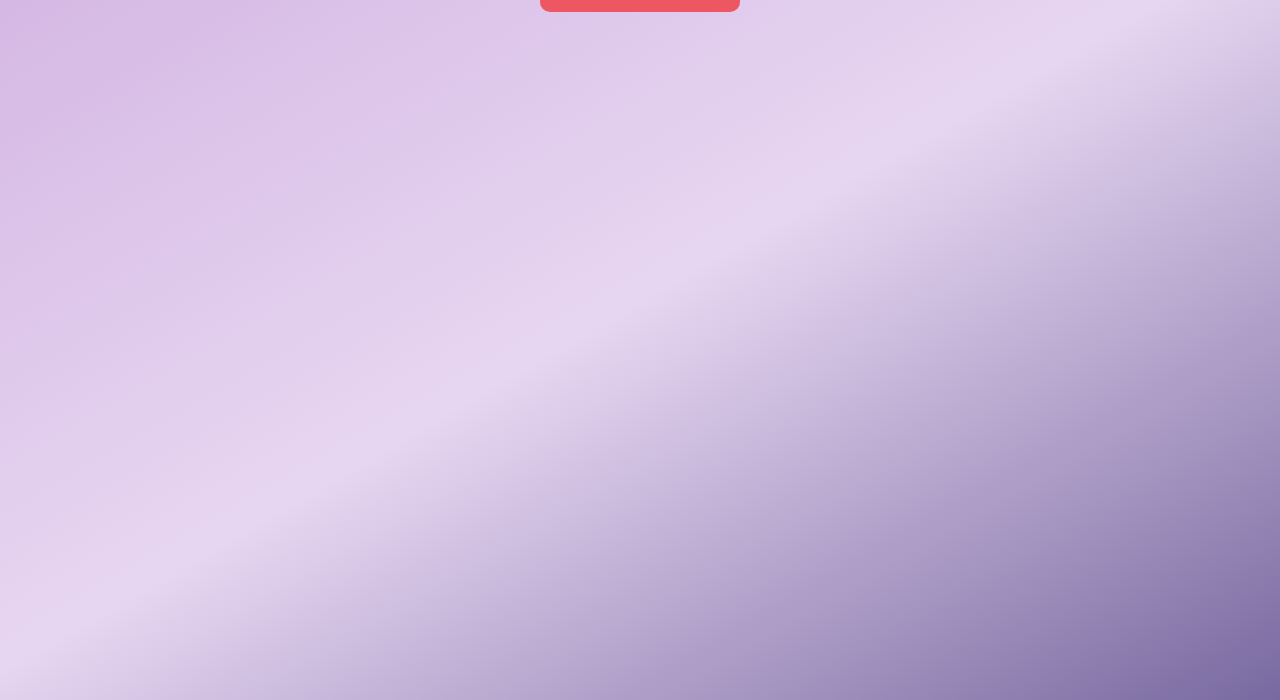
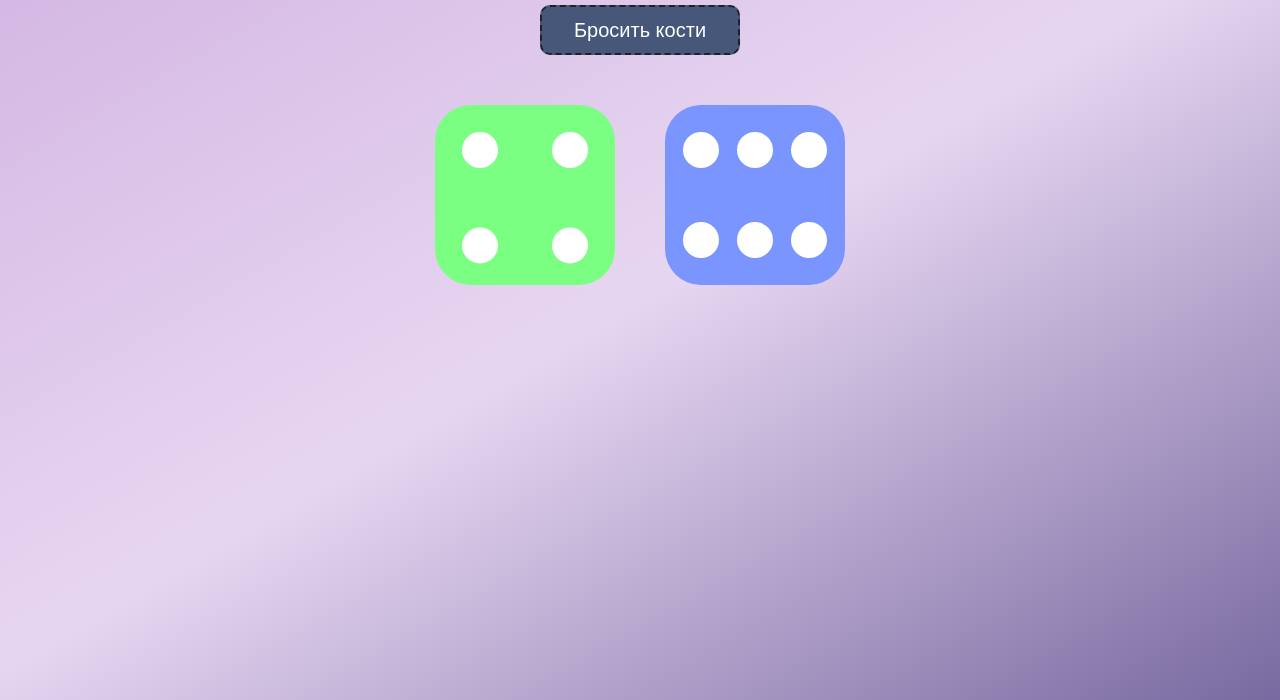
Before and after one commit to Miderova/Dice-game, a plain HTML site: page index.html in a window 1280 px wide. Shown: the part 100-800 px from the top of the page. Drawn offline with Linux system fonts and the light colour scheme; a web font is replaced by a local one.

Commit message:
Конец верстки, добавила js

```diff
--- a/script.js
+++ b/script.js
@@ -0,0 +1,39 @@
+
+const gameInfo = document.querySelector("[data-game-info]");
+const actionBtn = document.querySelector("[data-action-btn]");
+const container = document.querySelector("[data-container]");
+
+const generateRandomNumber = () => Math.ceil(Math.random() * 6);
+
+actionBtn.addEventListener("click", () => {
+    render();
+})
+
+const render = () => {
+    const player1 = generateRandomNumber();
+    const player2 = generateRandomNumber();
+
+    container.innerHTML= "";
+
+    container.insertAdjacentHTML("beforeend", `
+        <svg class="dice dice-green">
+        <use href="sprites.svg#Green${player1}"></use>
+        </svg>
+
+        <svg class="dice dice-blue">
+        <use href="sprites.svg#Blue${player2}"></use>
+        </svg>
+        `)
+
+        if (player1 === player2){
+            gameInfo.textContent = "Ничья)))";
+            gameInfo.style.color = "#363636"
+        }else if(player1 > player2) {
+            gameInfo.textContent = "Победил зеленый";
+            gameInfo.style.color = "#0f8b61"
+        }else{
+            gameInfo.textContent = "Победил синий";
+            gameInfo.style.color = "#2838a3"
+        }
+}
+render();
--- a/styles.css
+++ b/styles.css
@@ -20,14 +20,15 @@ body {
 }
 
 .action-btn{
-    background-color: #ed5761;
-    color: #161515;
+    background-color: #465779;
+    color: white;
     margin: 30px 0 0 0;
     width: 200px;
     height: 50px;
     font-size: 20px;
     border-radius: 10px;
-    border: none;
+    border: 2px dashed #212121;
+    cursor: pointer;
 }
 
 .container{
@@ -39,3 +40,16 @@ body {
     align-items: center;
     gap: 50px;
 }
+
+.dice{
+    width: 180px;
+    height: 180px;
+}
+
+.dice-green{
+ fill: #7BFF83;
+}
+
+.dice-blue{
+ fill: #7B95FF;
+}
```
